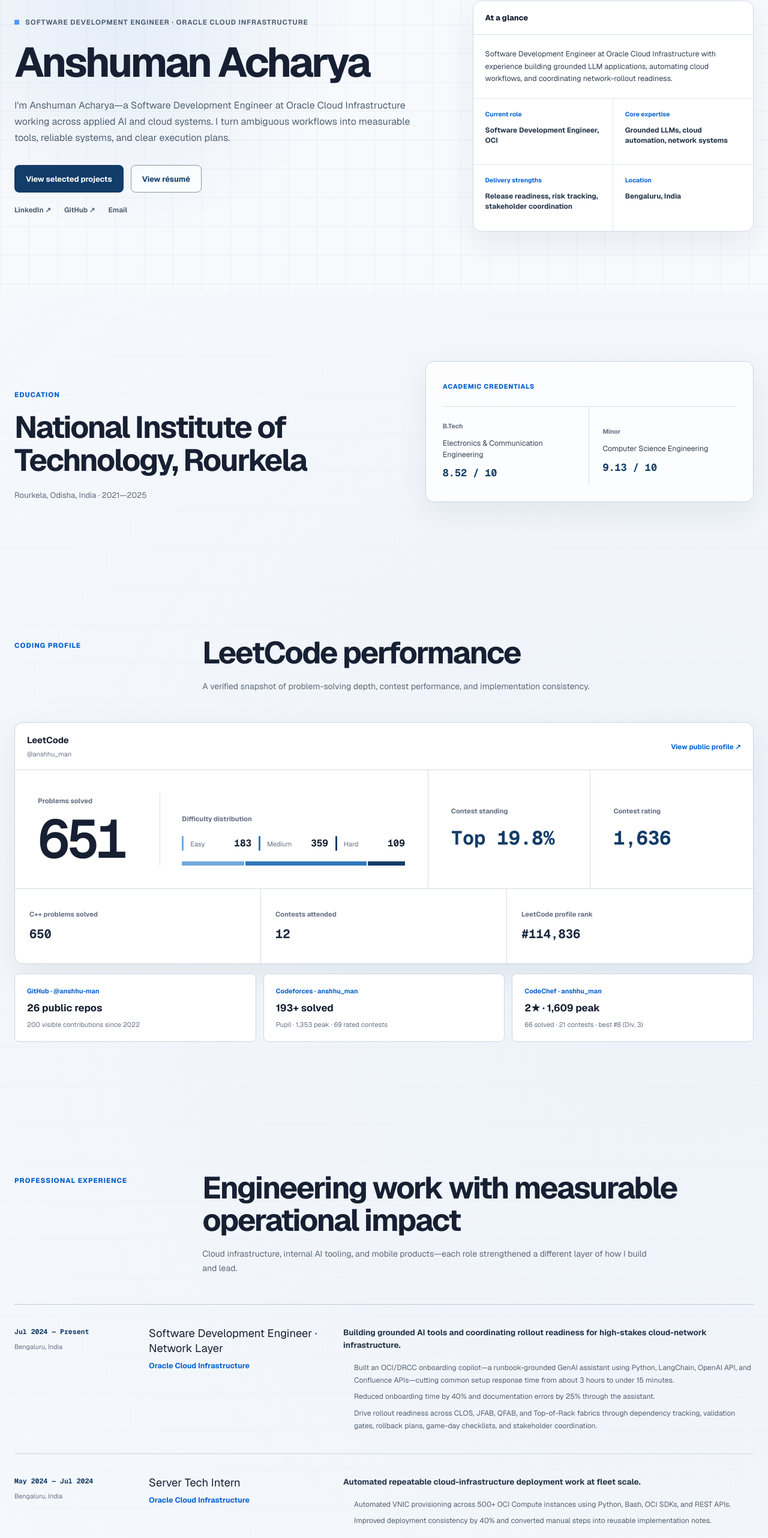
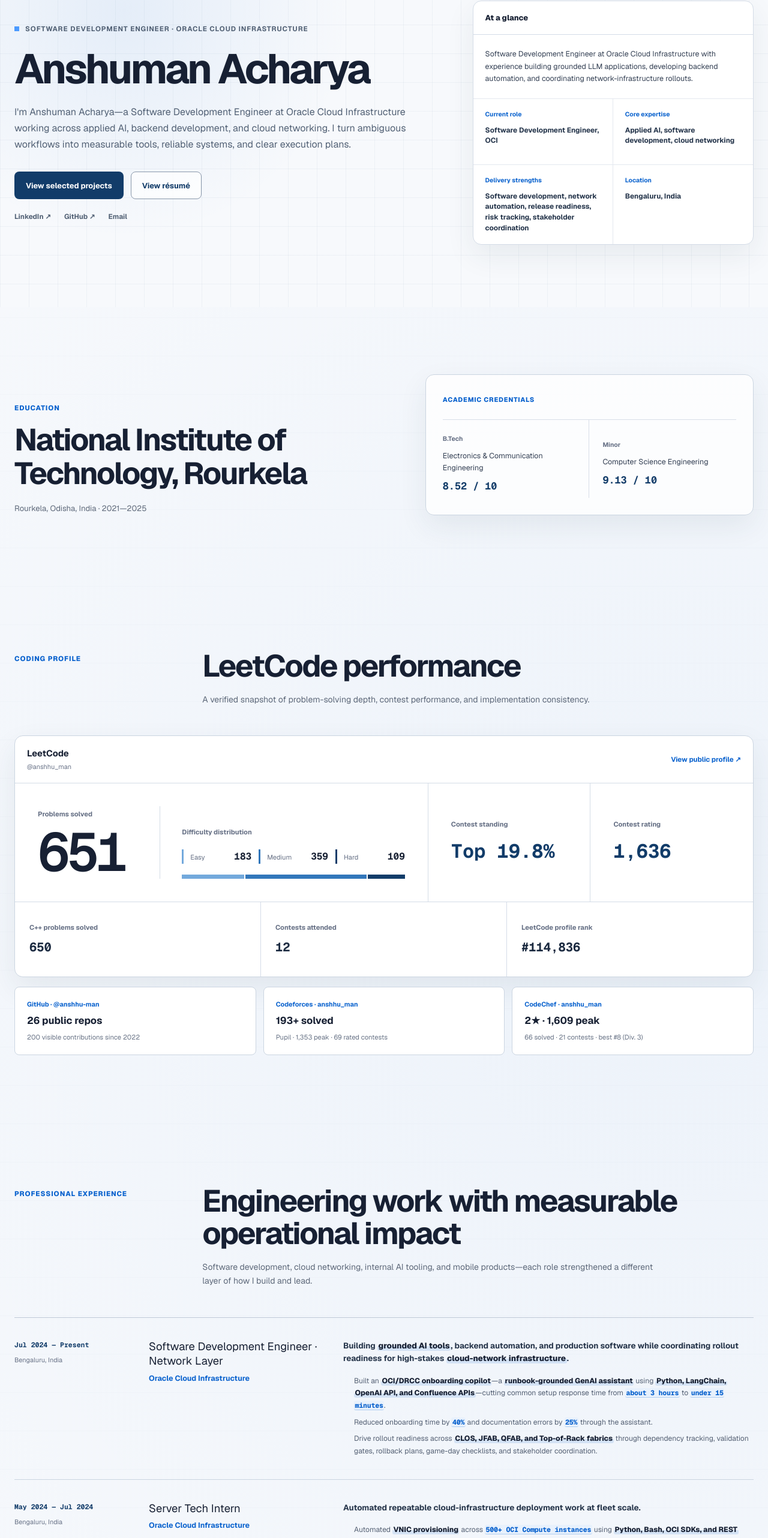
Before and after one commit to anshhu-man/anshhu-man.github.io, a Next.js app: page / in a window 1280 px wide. Shown: the part 175-2739 px from the top of the page at 60% size. Built offline with nearby package versions, Linux system fonts and the light colour scheme.

Commit message:
Strengthen development and networking profile

```diff
--- a/app/globals.css
+++ b/app/globals.css
@@ -403,6 +403,43 @@ section[id] {
   font-weight: 700;
 }
 
+.content-highlight {
+  padding: 0 0.12em;
+  border-radius: 3px;
+  color: var(--navy-2);
+  font-weight: 720;
+  -webkit-box-decoration-break: clone;
+  box-decoration-break: clone;
+}
+
+.keyword-highlight {
+  background: linear-gradient(
+    to bottom,
+    transparent 58%,
+    rgba(11, 99, 206, 0.13) 58%
+  );
+  color: var(--ink);
+}
+
+.metric-highlight {
+  border-bottom: 1px solid rgba(11, 99, 206, 0.25);
+  background: var(--blue-light);
+  color: var(--blue);
+  font-family: var(--font-geist-mono), monospace;
+  font-size: 0.96em;
+  font-variant-numeric: tabular-nums;
+  letter-spacing: -0.02em;
+}
+
+@media (forced-colors: active) {
+  .content-highlight {
+    background: none;
+    color: inherit;
+    text-decoration: underline;
+    text-decoration-thickness: 2px;
+  }
+}
+
 /* LeetCode dashboard */
 .corporate-coding {
   padding-bottom: 104px;
--- a/app/layout.tsx
+++ b/app/layout.tsx
@@ -18,7 +18,7 @@ export const metadata: Metadata = {
   metadataBase: new URL(siteOrigin),
   title: 'Anshuman Acharya — Applied AI, Cloud Infrastructure & Technical Leadership',
   description:
-    'Software Development Engineer at Oracle Cloud Infrastructure building grounded AI tools, cloud automation, and reliable infrastructure systems.',
+    'Software Development Engineer at Oracle Cloud Infrastructure building grounded AI tools, backend software, cloud automation, and network infrastructure systems.',
   authors: [{ name: 'Anshuman Acharya' }],
   creator: 'Anshuman Acharya',
   keywords: [
@@ -28,6 +28,10 @@ export const metadata: Metadata = {
     'RAG',
     'LLM Evaluation',
     'Cloud Infrastructure',
+    'Cloud Networking',
+    'Network Engineering',
+    'BGP',
+    'OSPF',
     'Product Strategy',
     'Technical Leadership',
     'Oracle Cloud Infrastructure',
@@ -36,7 +40,7 @@ export const metadata: Metadata = {
   ],
   openGraph: {
     title: 'Anshuman Acharya — Applied AI, Cloud Infrastructure & Technical Leadership',
-    description: 'Software Development Engineer at Oracle Cloud Infrastructure.',
+    description: 'Software Development Engineer working across applied AI, backend systems, and cloud networking at Oracle Cloud Infrastructure.',
     url: '/',
     siteName: 'Anshuman Acharya',
     images: [
@@ -52,7 +56,7 @@ export const metadata: Metadata = {
   twitter: {
     card: 'summary_large_image',
     title: 'Anshuman Acharya — Applied AI, Cloud Infrastructure & Technical Leadership',
-    description: 'Software Development Engineer at Oracle Cloud Infrastructure.',
+    description: 'Software Development Engineer working across applied AI, backend systems, and cloud networking at Oracle Cloud Infrastructure.',
     images: ['/og.png'],
   },
   robots: {
--- a/app/page.tsx
+++ b/app/page.tsx
@@ -1,4 +1,73 @@
 import Image from 'next/image';
+
+type HighlightKind = 'keyword' | 'metric';
+
+const contentHighlights: Array<{ phrase: string; kind: HighlightKind }> = [
+  { phrase: 'more than 50,000 files', kind: 'metric' },
+  { phrase: '30 passing adversarial tests', kind: 'metric' },
+  { phrase: 'under 15 minutes', kind: 'metric' },
+  { phrase: '1,000+ users', kind: 'metric' },
+  { phrase: '500+ OCI Compute instances', kind: 'metric' },
+  { phrase: 'about 3 hours', kind: 'metric' },
+  { phrase: '40%', kind: 'metric' },
+  { phrase: '25%', kind: 'metric' },
+  { phrase: '27%', kind: 'metric' },
+  { phrase: '0→1', kind: 'metric' },
+  { phrase: 'Python, LangChain, OpenAI API, and Confluence APIs', kind: 'keyword' },
+  { phrase: 'Python, LangChain, Pinecone, OpenAI API, and DeepEval', kind: 'keyword' },
+  { phrase: 'Python, Bash, OCI SDKs, and REST APIs', kind: 'keyword' },
+  { phrase: 'Kotlin, Jetpack Compose, and Firebase', kind: 'keyword' },
+  { phrase: 'CLOS, JFAB, QFAB, and Top-of-Rack fabrics', kind: 'keyword' },
+  { phrase: 'sourced facts, inferences, suggestions, conflicts, and unknowns', kind: 'keyword' },
+  { phrase: 'Kotlin-based AI meal-planning application', kind: 'keyword' },
+  { phrase: 'multi-agent DeFi proof of concept', kind: 'keyword' },
+  { phrase: 'runbook-grounded GenAI assistant', kind: 'keyword' },
+  { phrase: 'OCI/DRCC onboarding copilot', kind: 'keyword' },
+  { phrase: 'cloud-network infrastructure', kind: 'keyword' },
+  { phrase: 'agent-evaluation environment', kind: 'keyword' },
+  { phrase: 'Firebase-backed user flows', kind: 'keyword' },
+  { phrase: 'graduated task graders', kind: 'keyword' },
+  { phrase: 'real-time Pyth price feeds', kind: 'keyword' },
+  { phrase: 'AI-native social media app', kind: 'keyword' },
+  { phrase: 'complete food-ordering flow', kind: 'keyword' },
+  { phrase: 'offline-state handling', kind: 'keyword' },
+  { phrase: 'RAG knowledge assistant', kind: 'keyword' },
+  { phrase: 'grounded AI tools', kind: 'keyword' },
+  { phrase: 'community messaging', kind: 'keyword' },
+  { phrase: 'short-form video', kind: 'keyword' },
+  { phrase: 'global discovery', kind: 'keyword' },
+  { phrase: 'VNIC provisioning', kind: 'keyword' },
+  { phrase: 'privacy threat model', kind: 'keyword' },
+  { phrase: 'trust boundaries', kind: 'keyword' },
+  { phrase: 'source provenance', kind: 'keyword' },
+  { phrase: 'AI orchestration', kind: 'keyword' },
+  { phrase: '3D interactions', kind: 'keyword' },
+  { phrase: 'OpenStreetMap', kind: 'keyword' },
+  { phrase: 'SMS alerts', kind: 'keyword' },
+  { phrase: 'GPS speed', kind: 'keyword' },
+];
+
+const highlightLookup = new Map(contentHighlights.map((highlight) => [highlight.phrase, highlight.kind]));
+const highlightPattern = new RegExp(
+  `(${contentHighlights
+    .map((highlight) => highlight.phrase)
+    .sort((first, second) => second.length - first.length)
+    .map((phrase) => phrase.replace(/[.*+?^${}()|[\]\\]/g, '\\$&'))
+    .join('|')})`,
+  'g',
+);
+
+function HighlightedText({ text }: { text: string }) {
+  return text.split(highlightPattern).map((segment, index) => {
+    const kind = highlightLookup.get(segment);
+
+    return kind ? (
+      <mark className={`content-highlight ${kind}-highlight`} key={`${segment}-${index}`}>
+        {segment}
+      </mark>
+    ) : segment;
+  });
+}
 
 const experience = [
   {
@@ -7,7 +76,7 @@ const experience = [
     role: 'Software Development Engineer · Network Layer',
     location: 'Bengaluru, India',
     summary:
-      'Building grounded AI tools and coordinating rollout readiness for high-stakes cloud-network infrastructure.',
+      'Building grounded AI tools, backend automation, and production software while coordinating rollout readiness for high-stakes cloud-network infrastructure.',
     details: [
       'Built an OCI/DRCC onboarding copilot—a runbook-grounded GenAI assistant using Python, LangChain, OpenAI API, and Confluence APIs—cutting common setup response time from about 3 hours to under 15 minutes.',
       'Reduced onboarding time by 40% and documentation errors by 25% through the assistant.',
@@ -178,13 +247,13 @@ const capabilities = [
   },
   {
     number: '02',
-    title: 'Cloud systems',
-    skills: ['Python', 'Java', 'SQL', 'REST APIs', 'OCI SDKs', 'AWS', 'Docker', 'Linux'],
+    title: 'Software development',
+    skills: ['Python', 'Java', 'TypeScript', 'SQL', 'REST APIs', 'React', 'FastAPI', 'Docker'],
   },
   {
     number: '03',
-    title: 'Infrastructure',
-    skills: ['OCI', 'Automation', 'VNIC', 'CLOS', 'Top-of-Rack', 'BGP', 'OSPF', 'IAM'],
+    title: 'Cloud networking',
+    skills: ['Network fundamentals', 'TCP/IP', 'OCI', 'VNIC', 'CLOS fabrics', 'Top-of-Rack', 'BGP', 'OSPF'],
   },
   {
     number: '04',
@@ -225,6 +294,11 @@ const personJsonLd = {
     'Retrieval-Augmented Generation',
     'LLM Evaluation',
     'Cloud Infrastructure',
+    'Cloud Networking',
+    'Data Center Fabrics',
+    'TCP/IP',
+    'BGP',
+    'OSPF',
     'Network Automation',
     'Technical Program Leadership',
   ],
@@ -281,9 +355,9 @@ export default function Home() {
           <h1>Anshuman Acharya</h1>
           <p className="corporate-intro">
             I&apos;m Anshuman Acharya—a Software Development Engineer at Oracle
-            Cloud Infrastructure working across applied AI and cloud systems. I
-            turn ambiguous workflows into measurable tools, reliable systems,
-            and clear execution plans.
+            Cloud Infrastructure working across applied AI, backend development,
+            and cloud networking. I turn ambiguous workflows into measurable
+            tools, reliable systems, and clear execution plans.
           </p>
           <div className="corporate-actions">
             <a className="primary-button" href="#work">
@@ -306,13 +380,13 @@ export default function Home() {
           </div>
           <p className="summary-statement">
             Software Development Engineer at Oracle Cloud Infrastructure with
-            experience building grounded LLM applications, automating cloud
-            workflows, and coordinating network-rollout readiness.
+            experience building grounded LLM applications, developing backend
+            automation, and coordinating network-infrastructure rollouts.
           </p>
           <div className="summary-focus-grid">
             <div><span>Current role</span><strong>Software Development Engineer, OCI</strong></div>
-            <div><span>Core expertise</span><strong>Grounded LLMs, cloud automation, network systems</strong></div>
-            <div><span>Delivery strengths</span><strong>Release readiness, risk tracking, stakeholder coordination</strong></div>
+            <div><span>Core expertise</span><strong>Applied AI, software development, cloud networking</strong></div>
+            <div><span>Delivery strengths</span><strong>Software development, network automation, release readiness, risk tracking, stakeholder coordination</strong></div>
             <div><span>Location</span><strong>Bengaluru, India</strong></div>
           </div>
         </aside>
@@ -404,8 +478,9 @@ export default function Home() {
           <p className="section-label">Professional experience</p>
           <h2>Engineering work with measurable operational impact</h2>
           <p>
-            Cloud infrastructure, internal AI tooling, and mobile products—each
-            role strengthened a different layer of how I build and lead.
+            Software development, cloud networking, internal AI tooling, and
+            mobile products—each role strengthened a different layer of how I
+            build and lead.
           </p>
         </header>
 
@@ -421,8 +496,8 @@ export default function Home() {
                 <p>{item.company}</p>
               </div>
               <div className="experience-content">
-                <strong>{item.summary}</strong>
-                <ul>{item.details.map((detail) => <li key={detail}>{detail}</li>)}</ul>
+                <strong><HighlightedText text={item.summary} /></strong>
+                <ul>{item.details.map((detail) => <li key={detail}><HighlightedText text={detail} /></li>)}</ul>
               </div>
             </article>
           ))}
@@ -446,8 +521,8 @@ export default function Home() {
                     <p className="project-type">{study.type}</p>
                     <h4>{study.title}</h4>
                     <p className="case-study-subtitle">{study.subtitle}</p>
-                    <p className="case-study-description">{study.description}</p>
-                    <ul>{study.evidence.map((item) => <li key={item}>{item}</li>)}</ul>
+                    <p className="case-study-description"><HighlightedText text={study.description} /></p>
+                    <ul>{study.evidence.map((item) => <li key={item}><HighlightedText text={item} /></li>)}</ul>
                     <div className="technology-list">
                       {study.tags.map((tag) => <span key={tag}>{tag}</span>)}
                     </div>
@@ -459,7 +534,7 @@ export default function Home() {
 
           <header className="corporate-section-heading selected-projects-heading">
             <p className="section-label">Selected projects</p>
-            <h2>Applied AI, cloud, and product engineering</h2>
+            <h2>Applied AI, cloud networking, and product engineering</h2>
             <p>
               Public GitHub work and selected résumé case studies, organized by
               the engineering judgment and product ownership they demonstrate.
@@ -479,16 +554,11 @@ export default function Home() {
               <p className="project-status">Featured open-source project · Pre-alpha</p>
               <h3>PaperWork</h3>
               <p className="project-subtitle">Trust architecture for document AI</p>
-              <p>
-                A working sample that keeps sourced facts, inferences,
-                suggestions, conflicts, and unknowns visibly separate. Its v1
-                contracts model evidence, consent, transfers, corrections, and
-                event-derived processing receipts.
-              </p>
+              <p><HighlightedText text="A working sample that keeps sourced facts, inferences, suggestions, conflicts, and unknowns visibly separate. Its v1 contracts model evidence, consent, transfers, corrections, and event-derived processing receipts." /></p>
               <ul>
-                <li>Strict TypeScript runtime contracts backed by 30 passing adversarial tests</li>
-                <li>Documented privacy threat model, trust boundaries, and source provenance</li>
-                <li>0→1 product rules, roadmap, security policy, and contributor workflows</li>
+                <li><HighlightedText text="Strict TypeScript runtime contracts backed by 30 passing adversarial tests" /></li>
+                <li><HighlightedText text="Documented privacy threat model, trust boundaries, and source provenance" /></li>
+                <li><HighlightedText text="0→1 product rules, roadmap, security policy, and contributor workflows" /></li>
               </ul>
               <div className="technology-list">
                 {['React 19', 'TypeScript', 'Vinext / Vite', 'Cloudflare-compatible', 'Responsible AI'].map((tag) => <span key={tag}>{tag}</span>)}
@@ -503,7 +573,7 @@ export default function Home() {
               <article className="project-card" key={project.name}>
                 <p className="project-type">{project.type}</p>
                 <h3>{project.name}</h3>
-                <p>{project.description}</p>
+                <p><HighlightedText text={project.description} /></p>
                 <div className="technology-list">
                   {project.tags.map((tag) => <span key={tag}>{tag}</span>)}
                 </div>
```
